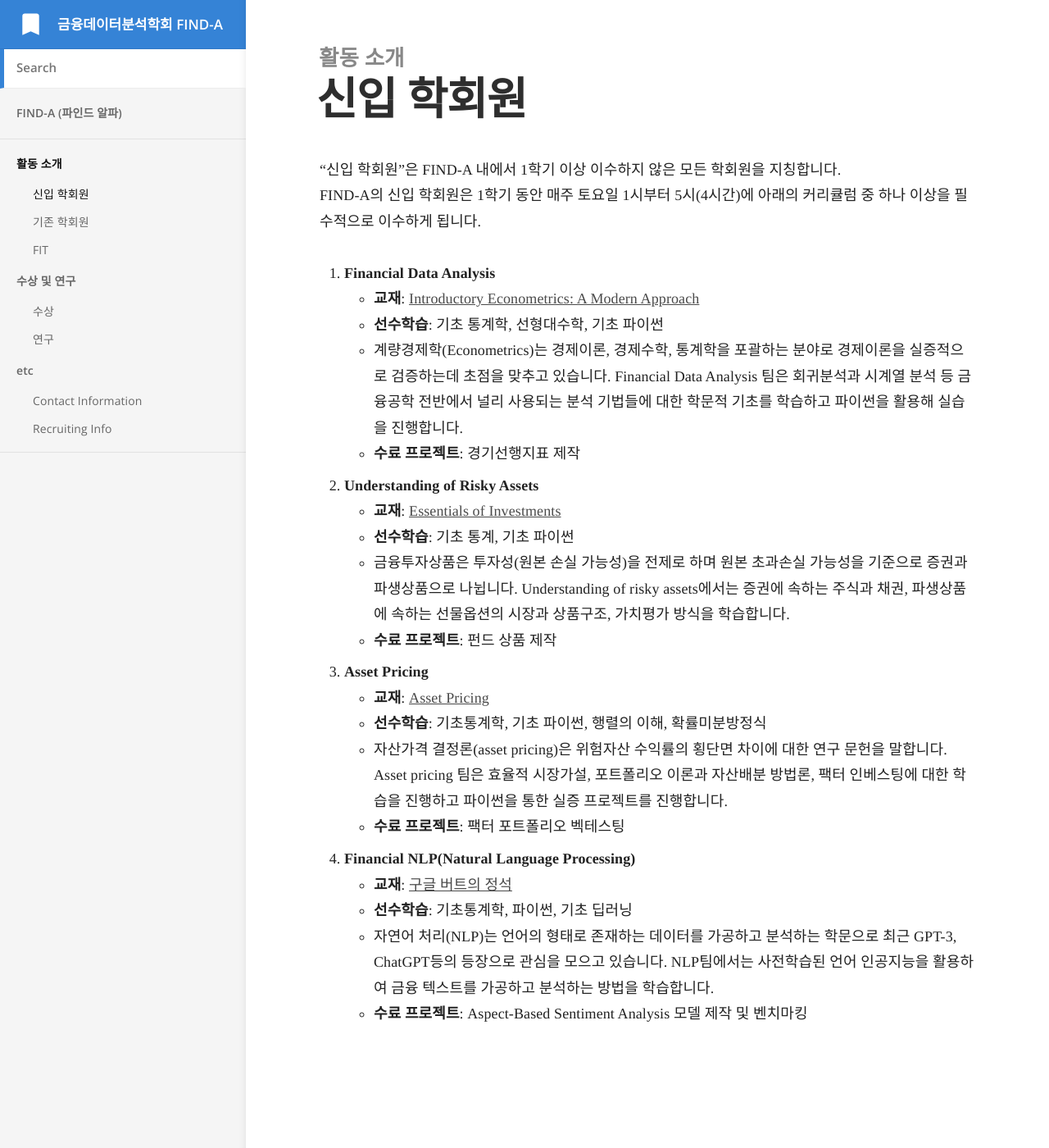
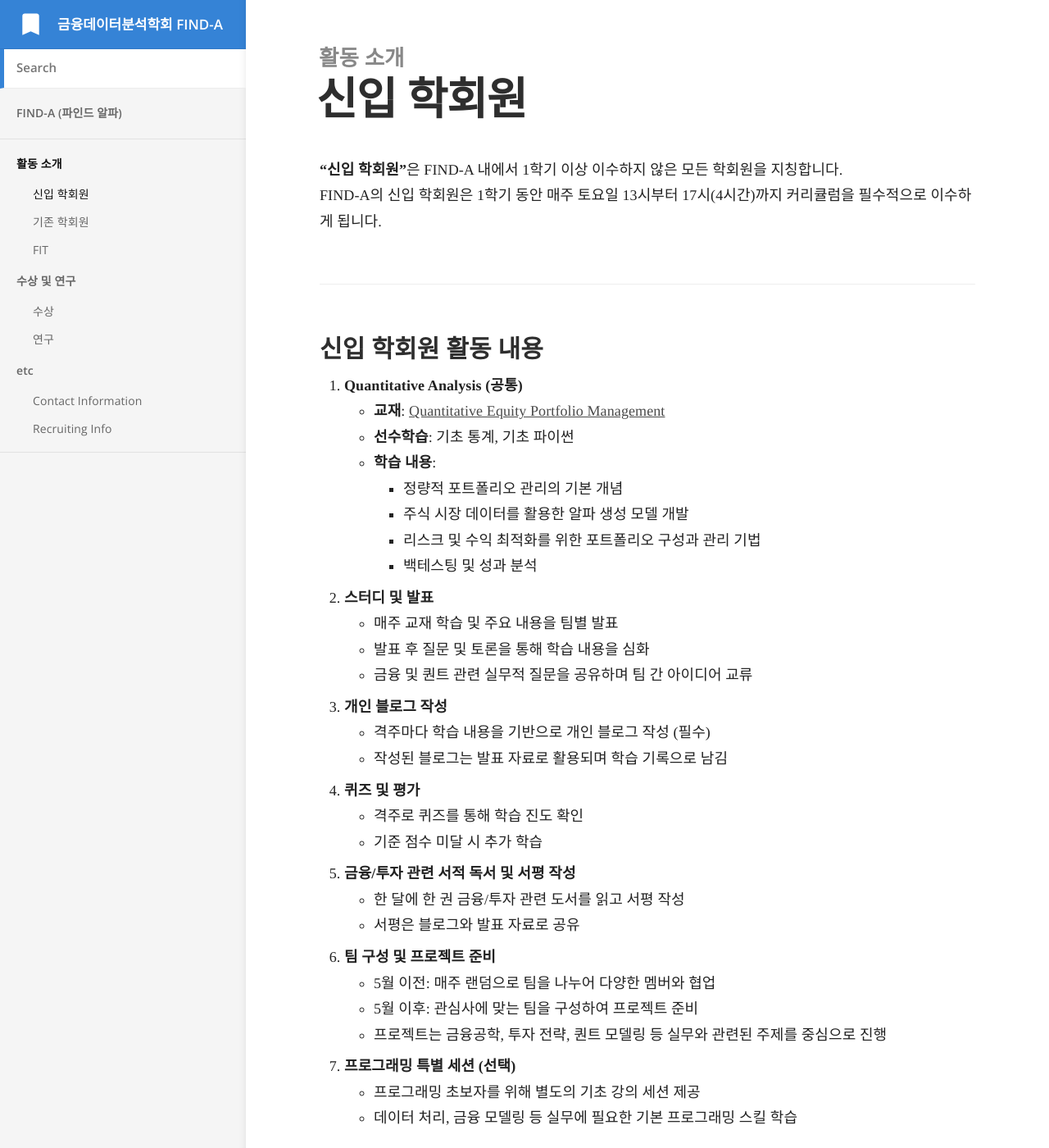
Before and after one commit to Find-A-AI/find-a-ai.github.io, a Jekyll site: the page built from _docs/1.활동 소개/신입 학회원.md, in a window 1280 px wide and 1400 px high. Shown: the whole window at 82% size. Built offline with Jekyll 4.4.1, drawn with Linux system fonts in a browser that asks for light colours; some web fonts are replaced; some of the changed text lies outside the part shown.

Commit message:
Update 신입 학회원.md

```diff
--- a/_docs/1.활동 소개/신입 학회원.md
+++ b/_docs/1.활동 소개/신입 학회원.md
@@ -3,29 +3,49 @@ title: 신입 학회원
 category: 활동 소개
 order: 1
 ---
-"신입 학회원"은 FIND-A 내에서 1학기 이상 이수하지 않은 모든 학회원을 지칭합니다.
-FIND-A의 신입 학회원은 1학기 동안 매주 토요일 1시부터 5시(4시간)에 아래의 커리큘럼 중 하나 이상을 필수적으로 이수하게 됩니다.
 
-1. **Financial Data Analysis**
-  - **교재**: [Introductory Econometrics: A Modern Approach](https://www.amazon.com/Introductory-Econometrics-Modern-Approach-Economics/dp/1111531048)
-  - **선수학습**: 기초 통계학, 선형대수학, 기초 파이썬
-  - 계량경제학(Econometrics)는 경제이론, 경제수학, 통계학을 포괄하는 분야로 경제이론을 실증적으로 검증하는데 초점을 맞추고 있습니다. Financial Data Analysis 팀은 회귀분석과 시계열 분석 등 금융공학 전반에서 널리 사용되는 분석 기법들에 대한 학문적 기초를 학습하고 파이썬을 활용해 실습을 진행합니다.
-  - **수료 프로젝트**: 경기선행지표 제작
+**"신입 학회원"**은 FIND-A 내에서 1학기 이상 이수하지 않은 모든 학회원을 지칭합니다.
+FIND-A의 신입 학회원은 1학기 동안 매주 토요일 13시부터 17시(4시간)까지 커리큘럼을 필수적으로 이수하게 됩니다.
 
-2. **Understanding of Risky Assets**
-  - **교재**: [Essentials of Investments](https://product.kyobobook.co.kr/detail/S000003153195)
-  - **선수학습**: 기초 통계, 기초 파이썬
-  - 금융투자상품은 투자성(원본 손실 가능성)을 전제로 하며 원본 초과손실 가능성을 기준으로 증권과 파생상품으로 나뉩니다. Understanding of risky assets에서는 증권에 속하는 주식과 채권, 파생상품에 속하는 선물옵션의 시장과 상품구조, 가치평가 방식을 학습합니다.
-  - **수료 프로젝트**: 펀드 상품 제작
+### 신입 학회원 활동 내용
 
-4. **Asset Pricing**
-  - **교재**: [Asset Pricing](https://www.johnhcochrane.com/asset-pricing)
-  - **선수학습**: 기초통계학, 기초 파이썬, 행렬의 이해, 확률미분방정식
-  - 자산가격 결정론(asset pricing)은 위험자산 수익률의 횡단면 차이에 대한 연구 문헌을 말합니다. Asset pricing 팀은 효율적 시장가설, 포트폴리오 이론과 자산배분 방법론, 팩터 인베스팅에 대한 학습을 진행하고 파이썬을 통한 실증 프로젝트를 진행합니다.
-  - **수료 프로젝트**: 팩터 포트폴리오 벡테스팅
+1. **Quantitative Analysis (공통)**
+   - **교재**: [Quantitative Equity Portfolio Management](https://www.amazon.com/Quantitative-Equity-Portfolio-Management-Second/dp/1264268920)
+   - **선수학습**: 기초 통계, 기초 파이썬
+   - **학습 내용**:
+     - 정량적 포트폴리오 관리의 기본 개념
+     - 주식 시장 데이터를 활용한 알파 생성 모델 개발
+     - 리스크 및 수익 최적화를 위한 포트폴리오 구성과 관리 기법
+     - 백테스팅 및 성과 분석
 
-3. **Financial NLP(Natural Language Processing)**
-  - **교재**: [구글 버트의 정석](http://www.yes24.com/Product/Goods/104491152)
-  - **선수학습**: 기초통계학, 파이썬, 기초 딥러닝
-  - 자연어 처리(NLP)는 언어의 형태로 존재하는 데이터를 가공하고 분석하는 학문으로 최근 GPT-3, ChatGPT등의 등장으로 관심을 모으고 있습니다. NLP팀에서는 사전학습된 언어 인공지능을 활용하여 금융 텍스트를 가공하고 분석하는 방법을 학습합니다.
-  - **수료 프로젝트**: Aspect-Based Sentiment Analysis 모델 제작 및 벤치마킹
+2. **스터디 및 발표**
+   - 매주 교재 학습 및 주요 내용을 팀별 발표
+   - 발표 후 질문 및 토론을 통해 학습 내용을 심화
+   - 금융 및 퀀트 관련 실무적 질문을 공유하며 팀 간 아이디어 교류
+
+3. **개인 블로그 작성**
+   - 격주마다 학습 내용을 기반으로 개인 블로그 작성 (필수)
+   - 작성된 블로그는 발표 자료로 활용되며 학습 기록으로 남김
+
+4. **퀴즈 및 평가**
+   - 격주로 퀴즈를 통해 학습 진도 확인
+   - 기준 점수 미달 시 추가 학습
+
+5. **금융/투자 관련 서적 독서 및 서평 작성**
+   - 한 달에 한 권 금융/투자 관련 도서를 읽고 서평 작성
+   - 서평은 블로그와 발표 자료로 공유
+
+6. **팀 구성 및 프로젝트 준비**
+   - 5월 이전: 매주 랜덤으로 팀을 나누어 다양한 멤버와 협업
+   - 5월 이후: 관심사에 맞는 팀을 구성하여 프로젝트 준비
+   - 프로젝트는 금융공학, 투자 전략, 퀀트 모델링 등 실무와 관련된 주제를 중심으로 진행
+
+7. **프로그래밍 특별 세션 (선택)**
+   - 프로그래밍 초보자를 위해 별도의 기초 강의 세션 제공
+   - 데이터 처리, 금융 모델링 등 실무에 필요한 기본 프로그래밍 스킬 학습
+
+### 신입 학회원 활동 목표
+- 협업과 발표를 통한 문제 해결 능력 배양
+- 실질적 프로젝트 결과물을 통해 실무 역량 강화
+- 금융공학 및 퀀트 투자 관련 이론과 실무 지식 습득
+- 기록과 발표 자료를 통해 학습 내용을 체계적으로 정리
```
